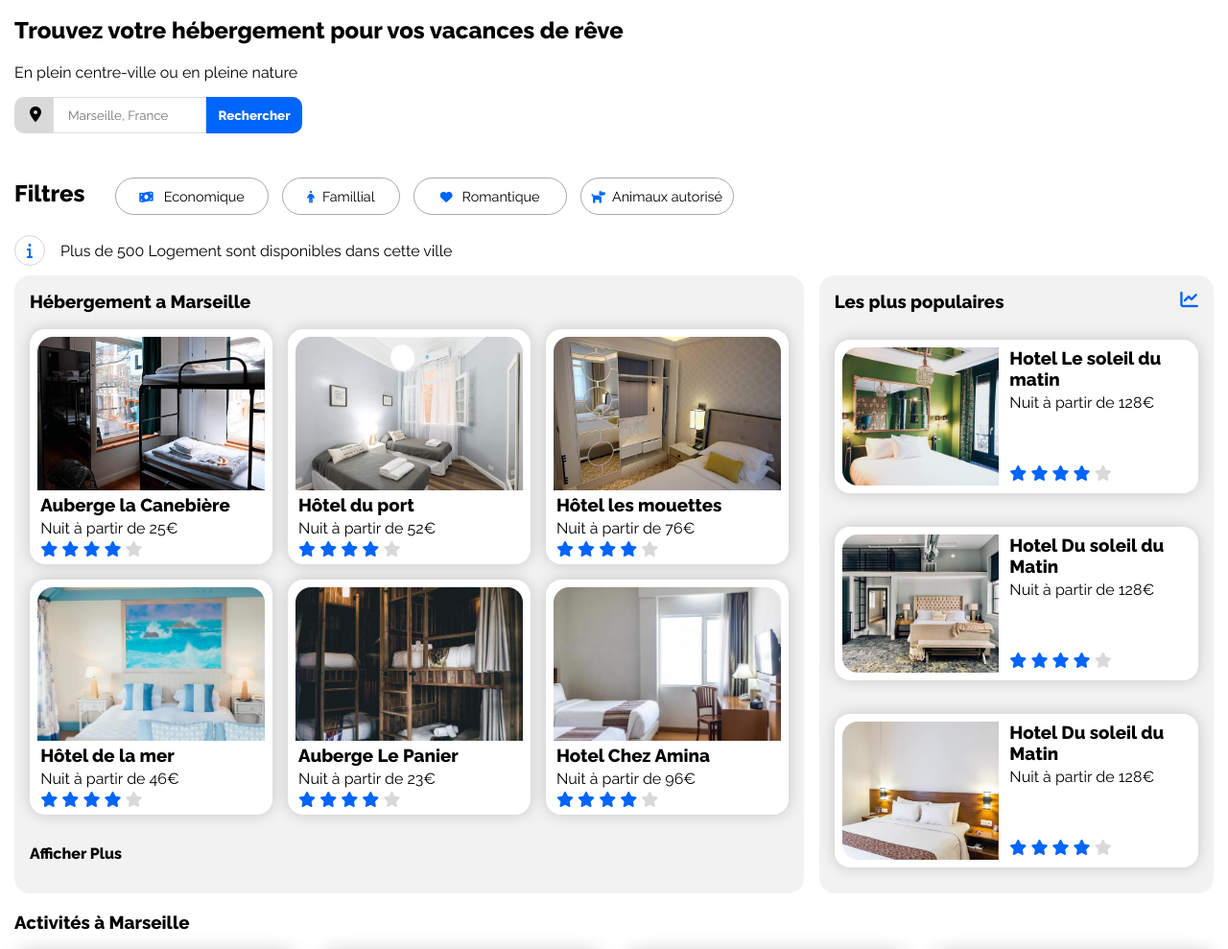
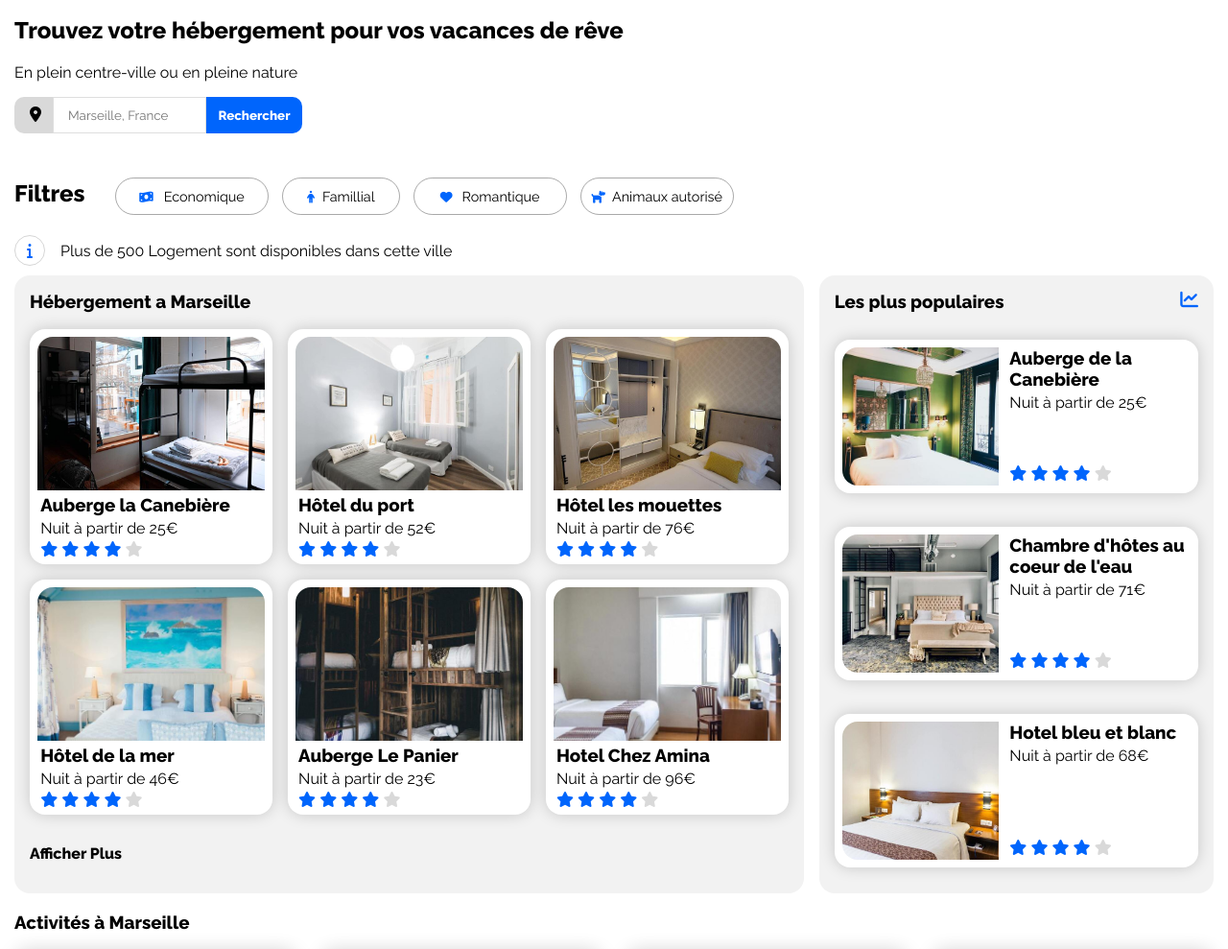
Before and after one commit to SlmAzr/Booki, a plain HTML site: page index.html in a window 1280 px wide. Shown: the part 69-1058 px from the top of the page at 96% size. Drawn offline with Linux system fonts and the light colour scheme.

Commit message:
version final

```diff
--- a/css/style.css
+++ b/css/style.css
@@ -426,10 +426,7 @@
 
  /* Activités */
 
-.Activités{
 
-
-}
 .Act-card img{
  height: 400px;
 }
--- a/index.html
+++ b/index.html
@@ -235,8 +235,8 @@
                             alt="">
                         <div class="Pop-desc">
                             <a href="#">
-                                <h3>Hotel Le soleil du matin</h3>
-                                <p>Nuit à partir de 128€</p>
+                                <h3>Auberge de la Canebière</h3>
+                                <p>Nuit à partir de 25€</p>
                             </a>
                             <p class="étoile">
                                 <i class="fas fa-star etoile-bleu"></i>
@@ -252,8 +252,8 @@
                             alt="">
                         <div class="Pop-desc">
                             <a href="#">
-                                <h3>Hotel Du soleil du Matin</h3>
-                                <p>Nuit à partir de 128€</p>
+                                <h3>Chambre d'hôtes au coeur de l'eau</h3>
+                                <p>Nuit à partir de 71€</p>
                             </a>
                             <p class="étoile">
                                 <i class="fas fa-star etoile-bleu"></i>
@@ -269,8 +269,8 @@
                             alt="">
                         <div class="Pop-desc">
                             <a href="#">
-                                <h3>Hotel Du soleil du Matin</h3>
-                                <p>Nuit à partir de 128€</p>
+                                <h3>Hotel bleu et blanc</h3>
+                                <p>Nuit à partir de 68€</p>
                             </a>
                             <p class="étoile">
                                 <i class="fas fa-star etoile-bleu"></i>
```
